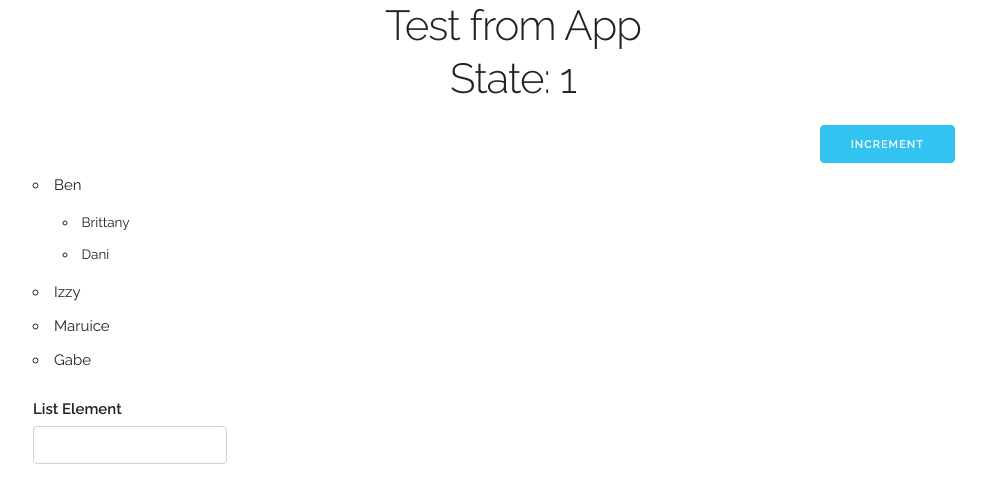
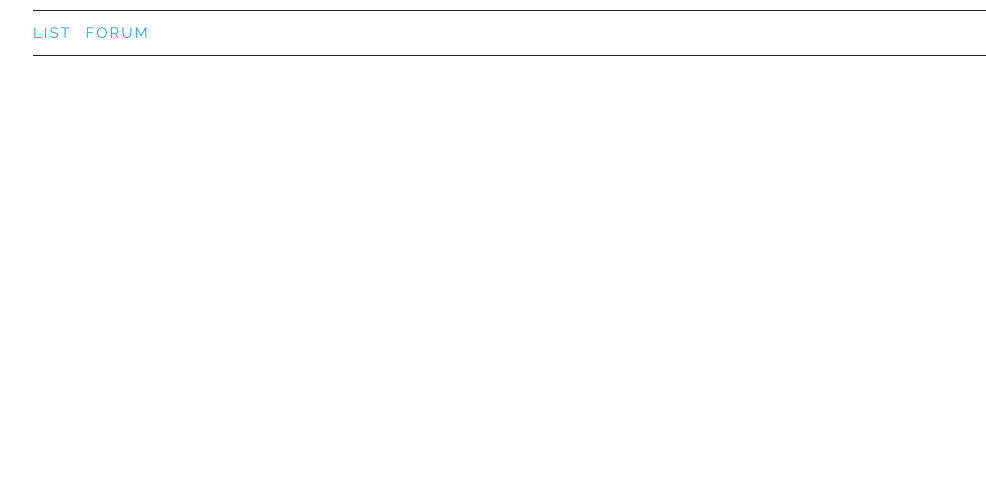
Before and after one commit to foxguy75/react_tut, a React (Create React App) app: page / in a window 1280 px wide. Shown: the top 502 px of the page, without its empty margins (127-1113 px from the left). Built offline with nearby package versions, Linux system fonts and the light colour scheme.

Commit message:
Added Routes

```diff
--- /dev/null
+++ b/public/css/custom.css
@@ -0,0 +1,15 @@
+nav{
+    border-bottom: solid 1px;
+    border-top: solid 1px;
+    padding-top: 1rem;
+    padding-bottom: 1rem;
+    margin-top: 1rem;
+    margin-bottom: 1rem;
+}
+
+.nav-link{
+    text-decoration: none;
+    padding-right: 1rem;
+    text-transform: uppercase;
+    letter-spacing: .2rem;
+}
--- a/public/index.html
+++ b/public/index.html
@@ -33,6 +33,7 @@
     –––––––––––––––––––––––––––––––––––––––––––––––––– -->
     <link rel="stylesheet" href="css/normalize.css">
     <link rel="stylesheet" href="css/skeleton.css">
+    <link rel="stylesheet" href="css/custom.css">
 
     <title>React App</title>
   </head>
--- /dev/null
+++ b/src/App.tsx
@@ -0,0 +1,19 @@
+import { Component } from 'react';
+import { Link, Outlet } from 'react-router-dom';
+
+
+export class App extends Component
+{
+    render()
+    {
+        return(
+            <div className={"container"}>
+                <nav>
+                    <Link to="/list" className={"nav-link"}>List</Link> {" "}
+                    <Link to="/forum" className={"nav-link"}>Forum</Link>
+                </nav>
+                <Outlet/>
+            </div>
+        )
+    }
+}
--- a/src/Temp.tsx
+++ b/src/Temp.tsx
@@ -31,8 +31,9 @@ export class Temp extends Component< props, state >
 
     render()
     {
+        const containerStyle: React.CSSProperties = { textAlign: "center" };
         return(
-            <div>
+            <div className="container" style={containerStyle}>
                 <div className="row">
                     <div className="twelve columns">
                         <h2>
--- a/src/index.tsx
+++ b/src/index.tsx
@@ -1,8 +1,11 @@
 import React from 'react';
 import { createRoot } from 'react-dom/client';
+// import { Link, Outlet } from 'react-router-dom';
+import { BrowserRouter, Routes, Route } from 'react-router-dom';
 import { IListNode, List } from './List';
 import { ListForum } from './ListForum';
-import { Temp } from './Temp';
+// import { Temp } from './Temp';
+import { App } from './App';
 
 const testList: Array<IListNode> = [
   { listContent: 'Ben', children: [ { listContent: 'Brittany', children: [] }, { listContent: 'Dani', children: [] } ] },
@@ -11,21 +14,18 @@ const testList: Array<IListNode> = [
   { listContent: 'Gabe', children: [] }
 ];
 
-const containerStyle: React.CSSProperties = { textAlign: "center" };
-const containerStyleList: React.CSSProperties = { textAlign: "left" };
-
 const container = document.getElementById( 'root' );
 const root = createRoot( container! );
+
 root.render(
   <React.StrictMode>
-    <div className="container" style={containerStyle}>
-      <Temp thing={1} />
-    </div>
-    <div className="container" style={containerStyleList}>
-      <List isOrderedList={false} list={testList} key={"rootList"}></List>
-    </div>
-    <div className="container" style={containerStyleList}>
-      <ListForum></ListForum>
-    </div>
+    <BrowserRouter>
+      <Routes>
+        <Route path='/' element={<App />} >
+          <Route path='list' element={ <List isOrderedList={false} list={testList} key={"rootList"} /> } />
+          <Route path='forum' element={<ListForum />} />
+        </Route>
+      </Routes>
+    </BrowserRouter>
   </React.StrictMode>
 );
```
Also changed, not shown: package.json (+11 -7 lines), src/List.tsx (+1 -12 lines), 1 other file (tests, documents, lock files or other folders).
